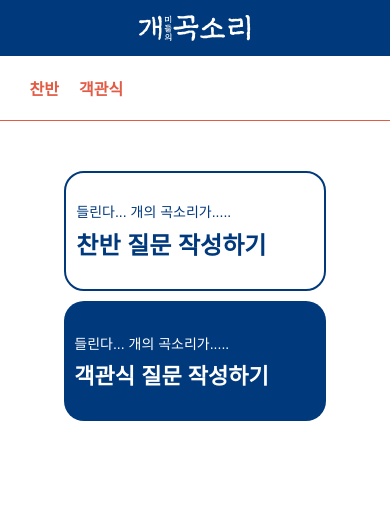
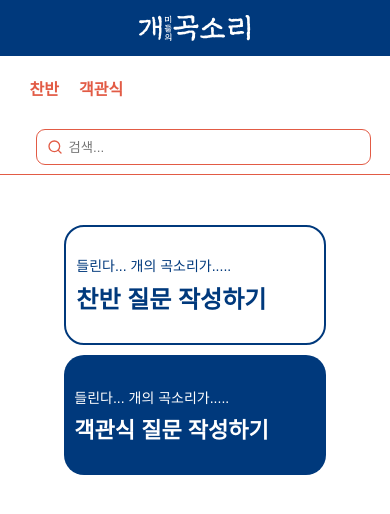
Before and after one commit to gabmin/Front-End, a React (Create React App) app: page / in a window 390 px wide. Shown: the top 514 px of the page. Built offline with nearby package versions, Linux system fonts and the light colour scheme; no server answers.

Commit message:
[feat] 모바일 검색 input 추가

```diff
--- a/src/components/Header.js
+++ b/src/components/Header.js
@@ -124,9 +124,41 @@ const Header = () => {
           <MenuLoading></MenuLoading>
         )}
       </Bottom>
+      <SearchMobile>
+        <StyledSearch onClick={submitSearch} />
+        <input
+          placeholder="검색..."
+          onKeyPress={submitSearch}
+          onChange={onChangeSearch}
+          value={search}
+        />
+      </SearchMobile>
     </Container>
   );
 };
+const SearchMobile = styled.div`
+  position: relative;
+  display: flex;
+  flex-direction: row;
+  max-width: 1280px;
+  width: 90%;
+  height: 54px;
+  align-items: center;
+  justify-content: center;
+
+  input {
+    max-width: 400px;
+    width: 90%;
+    height: 32px;
+    padding-left: 32px;
+    border: 1px solid #e25b45;
+    border-radius: 9px;
+  }
+
+  @media screen and (min-width: ${mobile}) {
+    display: none;
+  }
+`;
 
 const Container = styled.div`
   display: flex;
@@ -139,6 +171,10 @@ const Container = styled.div`
   span {
     cursor: pointer;
     user-select: none;
+  }
+
+  @media screen and (max-width: ${mobile}) {
+    height: unset;
   }
 `;
 
@@ -169,9 +205,8 @@ const Bottom = styled.div`
     border-radius: 9px;
   }
 
-  /* @media screen and (max-width: ${mobile}) {
-    display: none;
-  } */
+  @media screen and (max-width: ${mobile}) {
+  }
 `;
 
 const Wrapper = styled.div`
--- a/src/components/MainSlick.js
+++ b/src/components/MainSlick.js
@@ -13,8 +13,6 @@ import { ReactComponent as NextArrow } from "../images/arrowRed.svg";
 import { blue, red, mobile, tablet } from "../shared/style";
 
 const ProductSlick = ({ cardList, type }) => {
-  console.log("cardList");
-  console.log(cardList);
   const settings = {
     dots: true,
     speed: 500,
```
